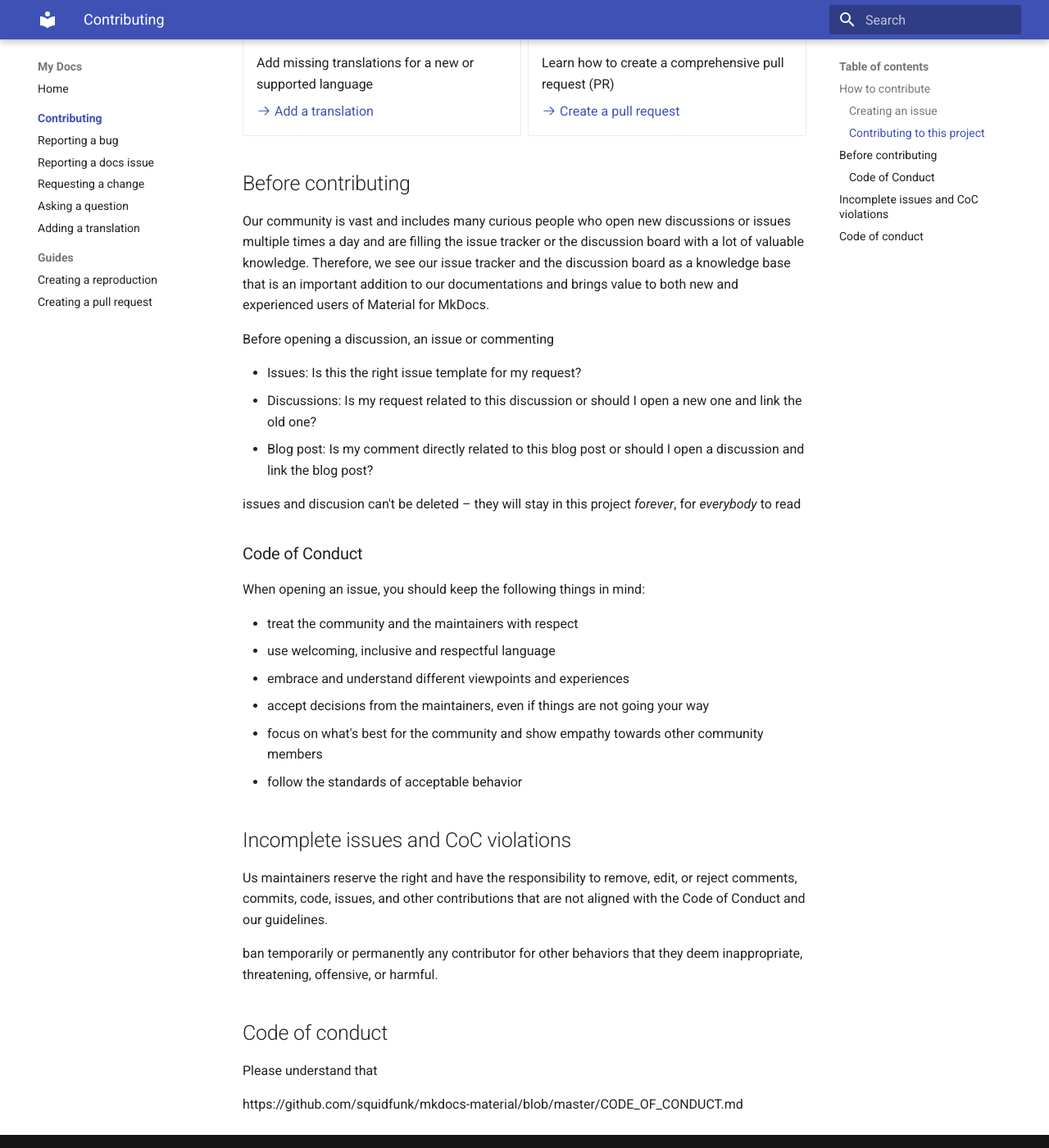
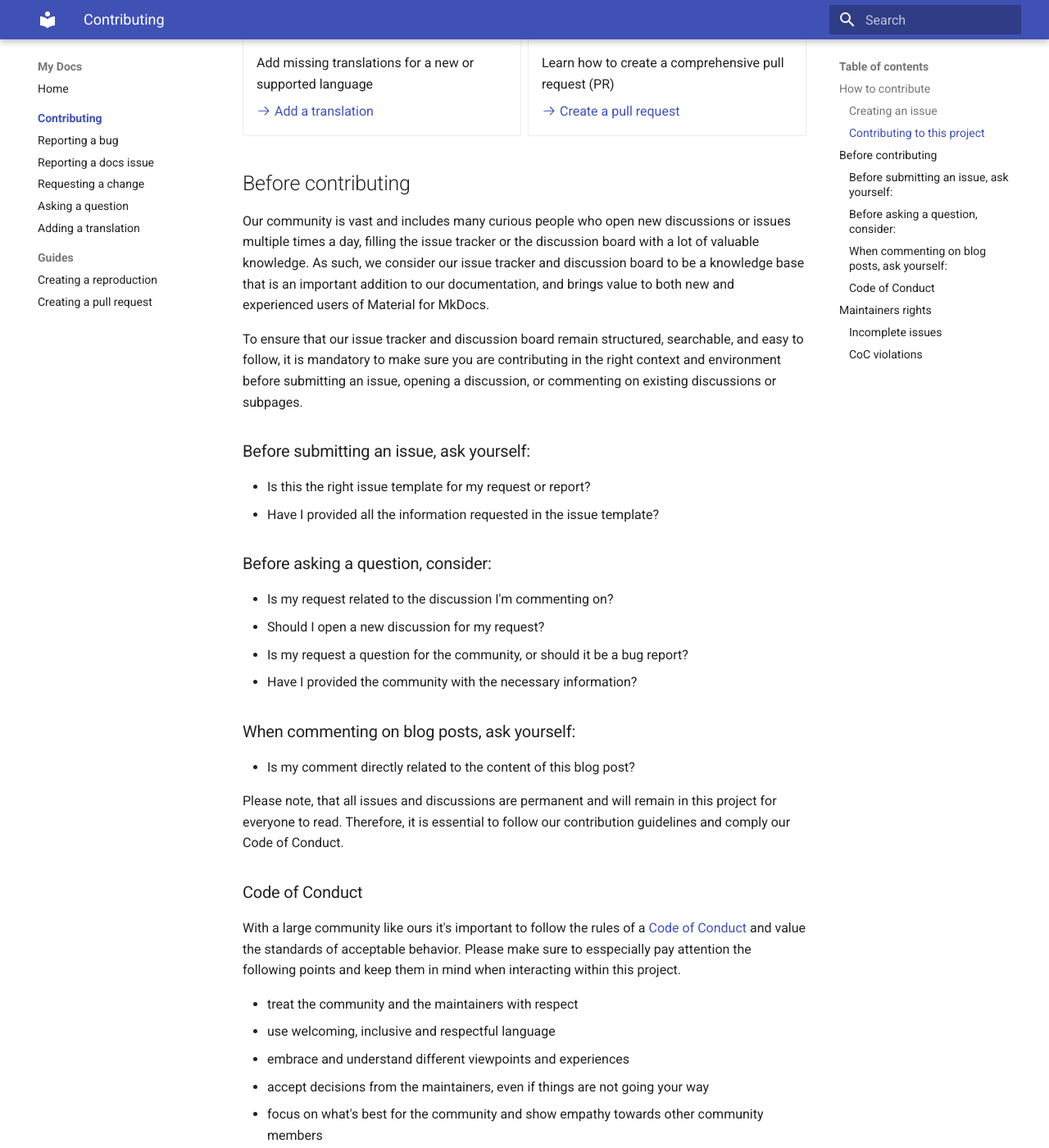
Before and after one commit to katharinalisalin/demo-bug-template, an MkDocs documentation site: the page built from docs/contributing/index.md, in a window 1280 px wide and 1400 px high, scrolled down 958 px. Shown: the whole window at 82% size. Built offline with MkDocs 1.6.1 and Material for MkDocs 9.7.7, drawn with Linux system fonts in a browser that asks for light colours; some of the changed text lies outside the part shown.

Commit message:
Updated docs

```diff
--- a/docs/contributing/index.md
+++ b/docs/contributing/index.md
@@ -74,7 +74,6 @@ the documentation explains each process.
 
 </div>
 
-
   [report a bug]: reporting-a-bug.md
   [report a docs issue]: reporting-a-docs-issue.md
   [request a change]: requesting-a-change.md
@@ -83,46 +82,107 @@ the documentation explains each process.
 ## Before contributing
 
 Our community is vast and includes many curious people who open new discussions
-or issues multiple times a day and are filling the issue tracker or the
-discussion board with a lot of valuable knowledge. Therefore, we see our issue
-tracker and the discussion board as a knowledge base that is an important
-addition to our documentations and brings value to both new and experienced
-users of Material for MkDocs.
+or issues multiple times a day, filling the issue tracker or the discussion
+board with a lot of valuable knowledge. As such, we consider our issue tracker
+and discussion board to be a knowledge base that is an important addition to our
+documentation, and brings value to both new and experienced users of Material
+for MkDocs.
 
-Before opening a discussion, an issue or commenting
+To ensure that our issue tracker and discussion board remain structured,
+searchable, and easy to follow, it is mandatory to make sure you are
+contributing in the right context and environment before submitting an issue,
+opening a discussion, or commenting on existing discussions or subpages.
 
-- Issues: Is this the right issue template for my request?
-- Discussions: Is my request related to this discussion or should I open a new one and link the old one?
-- Blog post: Is my comment directly related to this blog post or should I open a discussion and link the blog post?
+### Before submitting an issue, ask yourself:
 
+- Is this the right issue template for my request or report?
+- Have I provided all the information requested in the issue template?
 
-issues and discusion can't be deleted – they will stay in this project _forever_, for _everybody_ to read
+### Before asking a question, consider:
+
+- Is my request related to the discussion I'm commenting on?
+- Should I open a new discussion for my request?
+- Is my request a question for the community, or should it be a bug report?
+- Have I provided the community with the necessary information?
+
+### When commenting on blog posts, ask yourself:
+
+- Is my comment directly related to the content of this blog post?
+
+Please note, that all issues and discussions are permanent and will remain in
+this project for everyone to read. Therefore, it is essential to follow our
+contribution guidelines and comply our Code of Conduct.
 
 ### Code of Conduct
 
-When opening an issue, you should keep the following things in mind:
+With a large community like ours it's important to follow the rules of a
+[Code of Conduct] and value the standards of acceptable behavior. Please make
+sure to esspecially pay attention the following points and keep them in mind
+when interacting within this project.
 
 - treat the community and the maintainers with respect
 - use welcoming, inclusive and respectful language
 - embrace and understand different viewpoints and experiences
 - accept decisions from the maintainers, even if things are not going your way
 - focus on what's best for the community and show empathy towards other community members
-- follow the standards of acceptable behavior
 
-## Incomplete issues and CoC violations
+## Maintainers rights
 
-Us maintainers reserve the right and have the responsibility to remove, edit,
+As maintainers we reserve us the right and have the responsibility to close
+issues or remove, reject or edit comments, commits, code, issues, and other
+contributions that are not aligned with our contribution guidelines and our
+Code of Conduct.
+
+### Incomplete issues
+
+We have spent a significant amount of time reviewing our contributing process
+and have meticulously re-evaluated which information is crucial for us when
+reviewing and responding to issues. Each field in our issue templates has been
+thoughtfully curated, requesting only the necessary information needed to
+comprehend your report or request. It is therefore mandatory for you to fill out
+every field as requested to the best of your knowledge, without questioning the
+issue template. This way, we can ensure that every user and project maintainer,
+regardless of experience, can comprehend the content and severity of the report
+or request.
+
+Keeping this in mind, we are reserving us the right to close every incomple
+issue.
+
+
+
+
+### CoC violations
+
+
+
+
+that do not
+follow the
+
+
+or remove edit,
 or reject comments, commits, code, issues, and other contributions that are not
 aligned with the Code of Conduct and our guidelines.
 
+
+and have the responsibility to remove, edit,
+or reject comments, commits, code, issues, and other contributions that are not
+aligned with the Code of Conduct and our guidelines.
+
+Please understand that we reserve the right to close incomplete issues which
+do not contain all information in every required field or do not adhere to the
+quality standards.
+
+Issues can be reopened when the missing information has been provided.
 
 ban temporarily or permanently any contributor for other behaviors that they deem inappropriate, threatening, offensive, or harmful.
 
 
 
-## Code of conduct
-
-Please understand that
+[Code of Conduct]: https://github.com/squidfunk/mkdocs-material/blob/master/CODE_OF_CONDUCT.md
 
 
-https://github.com/squidfunk/mkdocs-material/blob/master/CODE_OF_CONDUCT.md
+Please understand that we reserve the right to close incomplete issues which
+do not contain minimal reproductions or do not adhere to the quality standards
+and requirements mentioned in this document. Issues can be reopened when the
+missing information has been provided.
```
